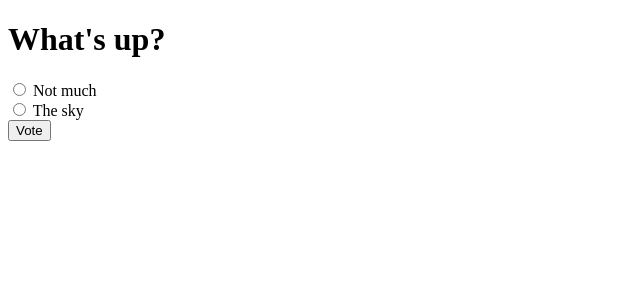
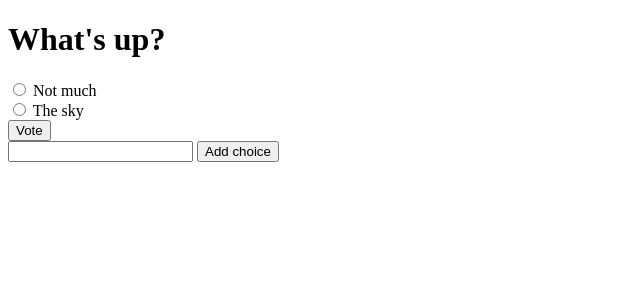
Before and after one commit to CMSC-291/cmsc291-sp2020-assignment-4-King5543, a Django app: page /polls/1/ in a window 1280 px wide. Shown: the top 300 px of the page, without its empty margins (0-640 px from the left). Run offline with Django 3.2, Linux system fonts and the light colour scheme; data comes from the database, SQL or seed files in the repository; both versions use the stored data as it was after the commit.

Commit message:
progress made boys. Adding achieved. Subtraction next

```diff
--- a/mysite/polls/templates/polls/detail.html
+++ b/mysite/polls/templates/polls/detail.html
@@ -17,5 +17,10 @@
 {% endfor %}
 <input type="submit" value="Vote">
 </form>
+<form action="{% url 'polls:add_choice' question.id %}" method="POST">
+    {% csrf_token %}
+    <input type="text" value="" name="choice_text" />
+    <input type="submit" value="Add choice" />
+</form>
 </body>
 </html>
--- a/mysite/polls/urls.py
+++ b/mysite/polls/urls.py
@@ -5,7 +5,9 @@ from . import views
 app_name = 'polls'
 urlpatterns = [
     path('', views.IndexView.as_view(), name='index'),
+    path('add/', views.add_question, name='add_question'),
     path('<int:pk>/', views.DetailView.as_view(), name='detail'),
+    path('<int:question_id>/add/', views.add_choice, name='add_choice'),
     path('<int:pk>/results/', views.ResultsView.as_view(), name='results'),
     path('<int:question_id>/vote/', views.vote, name='vote'),
 ]
--- a/mysite/polls/views.py
+++ b/mysite/polls/views.py
@@ -19,7 +19,7 @@ class IndexView(generic.ListView):
         """
         return Question.objects.filter(
             pub_date__lte=timezone.now()
-        ).order_by('-pub_date')[:5]
+        ).order_by('-pub_date')
 
 
 class DetailView(generic.DetailView):
@@ -36,6 +36,13 @@ class DetailView(generic.DetailView):
 class ResultsView(generic.DetailView):
     model = Question
     template_name = 'polls/results.html'
+
+
+def add_question(request):
+    question_text = request.POST['question_text']
+    question = Question(question_text=question_text, pub_date=timezone.now())
+    question.save()
+    return HttpResponseRedirect(reverse('polls:index'))
 
 
 def vote(request, question_id):
@@ -55,3 +62,11 @@ def vote(request, question_id):
         # with POST data. This prevents data from being posted twice if a
         # user hits the Back button.
         return HttpResponseRedirect(reverse('polls:results', args=(question.id,)))
+
+
+def add_choice(request, question_id):
+    question = get_object_or_404(Question, pk=question_id)
+    choice_text = request.POST['choice_text']
+    choice = Choice(question=question, choice_text=choice_text, votes=1)
+    choice.save()
+    return HttpResponseRedirect(reverse('polls:results', args=(question.id,)))
```
Also changed, not shown: mysite/polls/templates/polls/index.html (+8 -1 lines), mysite/db.sqlite3.
